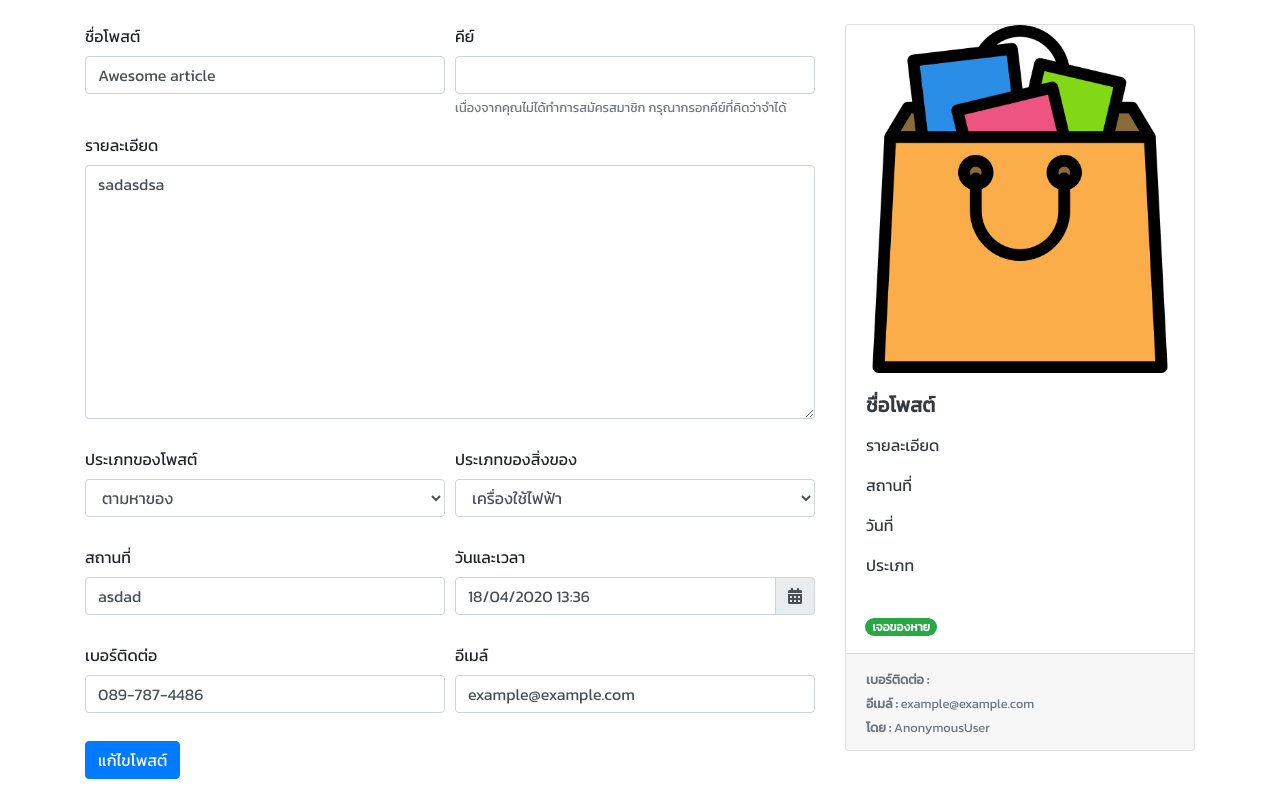
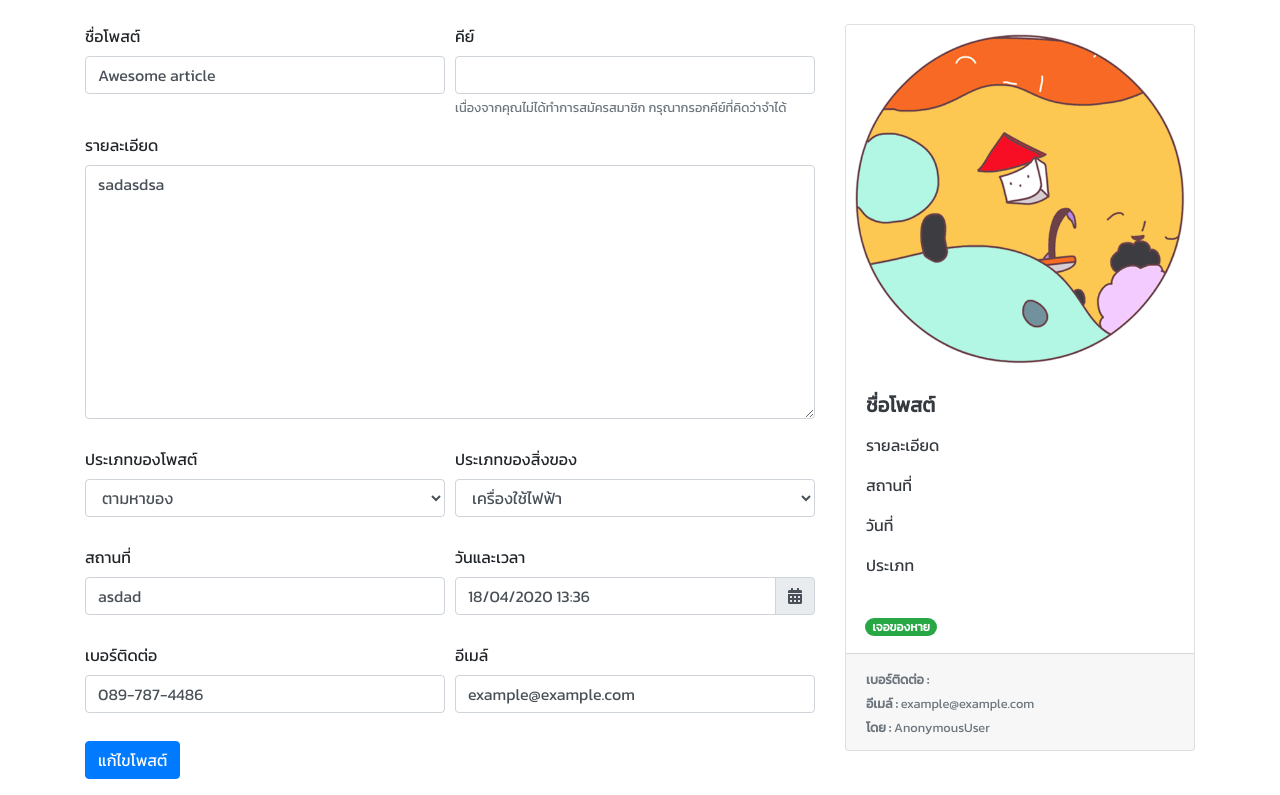
Before and after one commit to peetck/lost-and-found, a Django app: page /edit_post/2/ in a window 1280 px wide. Shown: the part 75-870 px from the top of the page. Run offline with Django 3.2, Linux system fonts and the light colour scheme; data comes from the database, SQL or seed files in the repository; some libraries are stand-ins or nearby versions.

Commit message:
Change post_default img

```diff
--- a/lost-and-found/posts/models.py
+++ b/lost-and-found/posts/models.py
@@ -30,5 +30,5 @@ class Post(models.Model):
     user = models.ForeignKey(User, on_delete=models.CASCADE, null=True)
 
 class PostPicture(models.Model):
-    picture = models.ImageField(default='posts/post_default.png', upload_to='posts/')
+    picture = models.ImageField(default='posts/post_default.gif', upload_to='posts/')
     post = models.ForeignKey(Post, on_delete=models.CASCADE)
--- a/lost-and-found/posts/templates/create.html
+++ b/lost-and-found/posts/templates/create.html
@@ -58,7 +58,7 @@
                     <div class="col-md-4">
                         <div class="card w-100 text-dark mycard">
                             <div class="wrapper">
-                                <img class="card-img-top" src="{% static 'images/post_default.png' %}" id="picture_preview">
+                                <img class="card-img-top" src="{% static 'images/post_default.gif' %}" id="picture_preview">
                             </div>
                             <div class="card-body">
                                 <h5 class="card-title">
--- a/lost-and-found/posts/templates/edit_post.html
+++ b/lost-and-found/posts/templates/edit_post.html
@@ -53,7 +53,7 @@
                     <div class="col-md-4">
                         <div class="card w-100 text-dark mycard">
                             <div class="wrapper">
-                                <img class="card-img-top" src="{% static 'images/post_default.png' %}" id="picture_preview">
+                                <img class="card-img-top" src="{% static 'images/post_default.gif' %}" id="picture_preview">
                             </div>
                             <div class="card-body">
                                 <h5 class="card-title">
```
Also changed, not shown: lost-and-found/media/posts/post_default.gif (added), lost-and-found/media/posts/post_default.png (deleted), lost-and-found/static/images/post_default.gif (added), lost-and-found/static/images/post_default.png (deleted).
